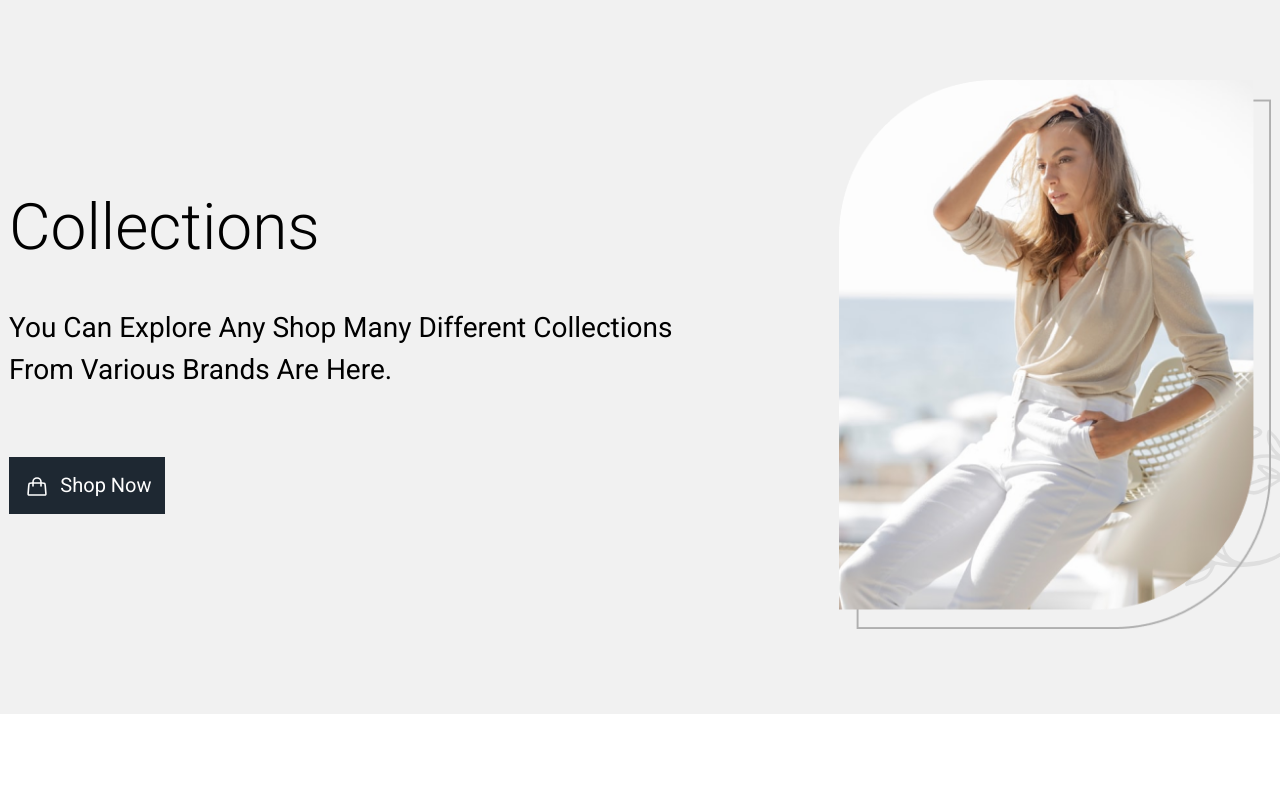
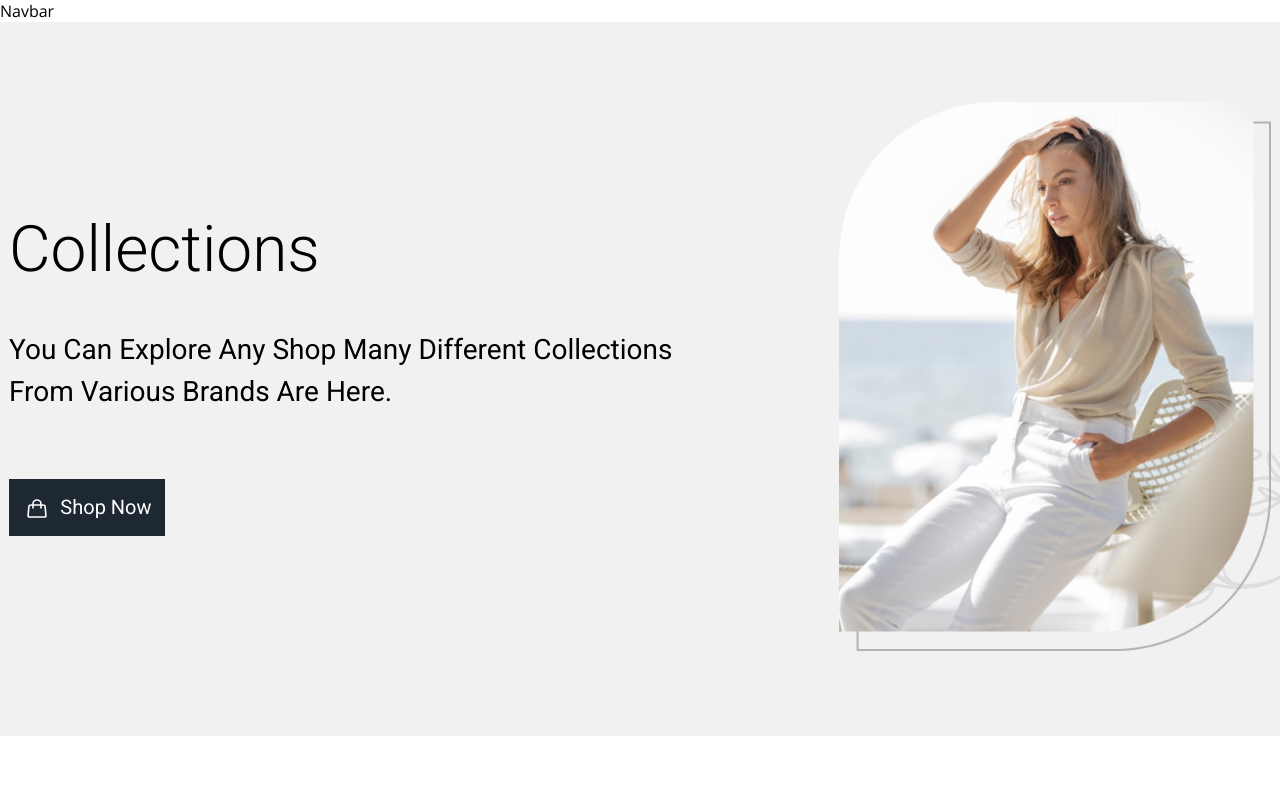
Before and after one commit to Hernanbp/GoClothing, a React (Create React App) app: page / in a window 1280 px wide. Shown: the top 800 px of the page. Built offline with nearby package versions, Linux system fonts and the light colour scheme.

Commit message:
correcter file name and bugs

```diff
--- a/src/components/views/Home/Home.jsx
+++ b/src/components/views/Home/Home.jsx
@@ -1,4 +1,4 @@
-import { Header, Footer } from "../../views"
+import { Navbar, Header, Footer } from "../../views"
 import brand from "../../svgs/brand.svg"
 import "./styles.css"
 
@@ -28,6 +28,7 @@ export function Home() {
 
   return (
     <>
+    <Navbar />
       <Header />
       <section className="home-section">
         <div className="container-home">
--- a/src/components/views/NavBar/NavBar.jsx
+++ b/src/components/views/NavBar/NavBar.jsx
@@ -1,7 +1,9 @@
 import React from 'react'
 
-export const navbar = ()=> {
+export function Navbar() {
   return (
-    <div>NavBar</div>
+    <div className="navbar">
+      Navbar
+    </div>
   )
 }
--- a/src/components/views/NavBar/index.js
+++ b/src/components/views/NavBar/index.js
@@ -1,5 +1,4 @@
 
 
 
-
-export * from './NavBar'
+export * from "./Navbar"
--- a/src/components/views/index.js
+++ b/src/components/views/index.js
@@ -1,9 +1,8 @@
-
 
 
 export * from './Cart'
 export * from './Footer'
 export * from './Header'
 export * from './Home'
-export * from './NavBar'
+export * from './Navbar'
 export * from './auth'
```
